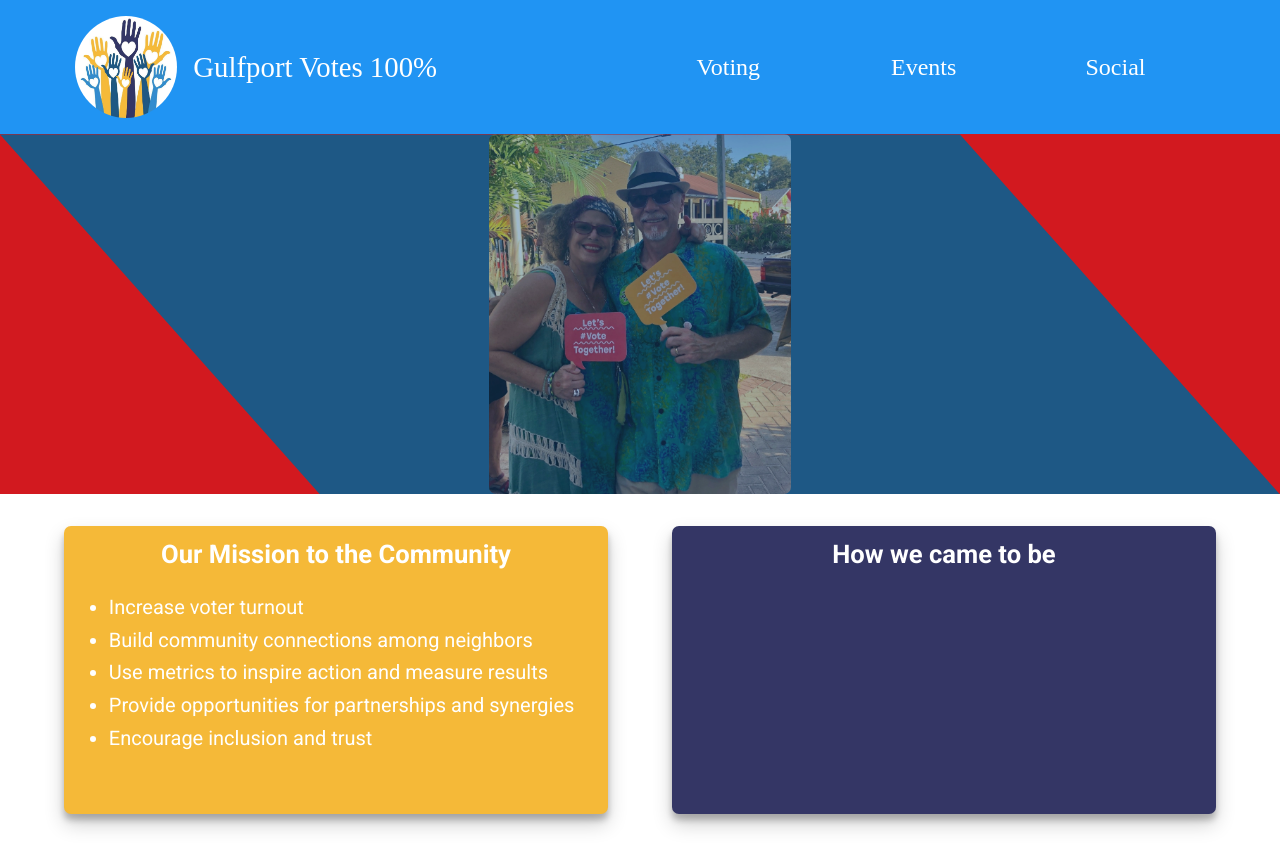
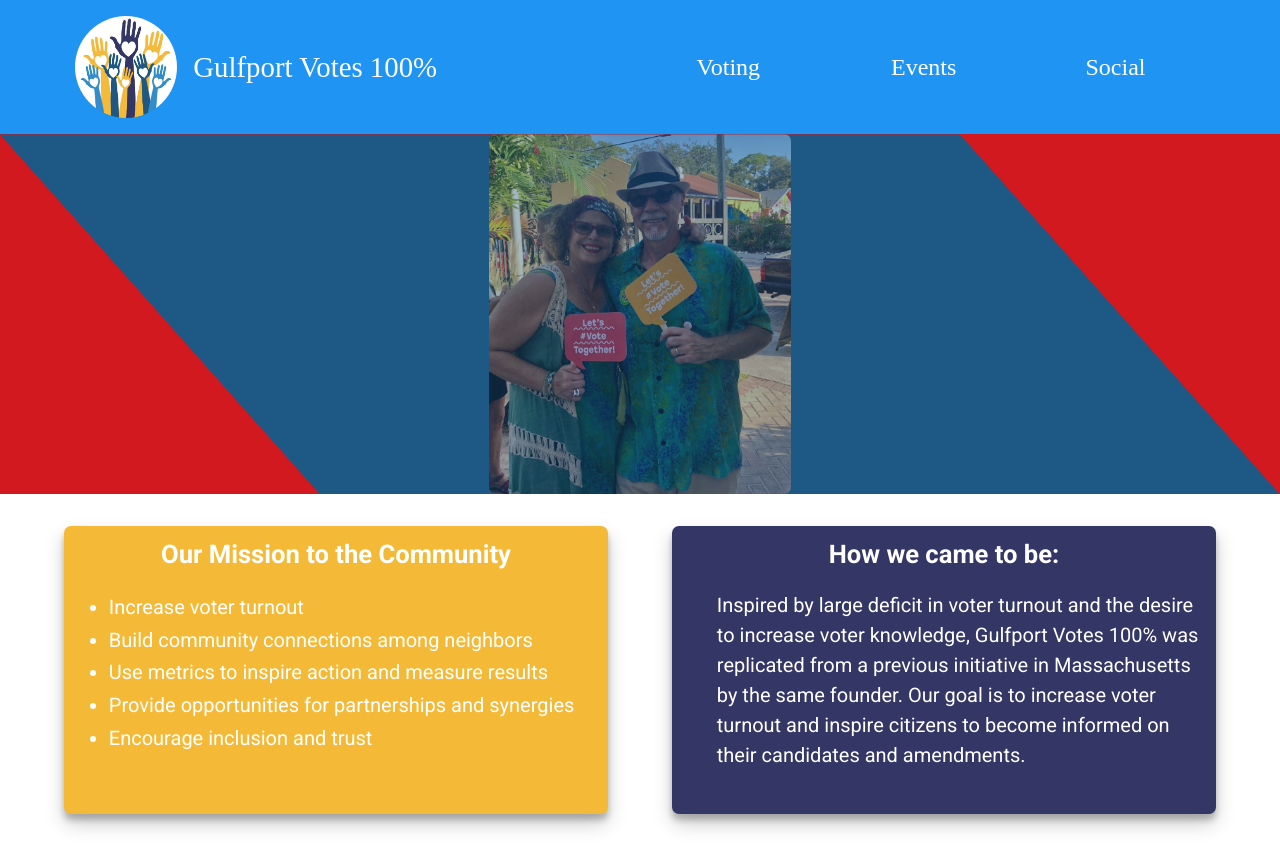
Before and after one commit to la-flor/GulfportVotes100, a React (Create React App) app in the folder client/: page / in a window 1280 px wide. Built offline with nearby package versions, Linux system fonts and the light colour scheme; a web font is replaced by a local one.

Commit message:
Updates to How We Came to Be, readme live site, and hard coded calendar events page

```diff
--- a/client/src/components/Calendar/Events.js
+++ b/client/src/components/Calendar/Events.js
@@ -7,40 +7,24 @@ const Events = () => {
 		<div className='Events'>
 			<div className='Events__List'>
 				<EventItem
-					title='ComeUnity Celebration'
+					title='Nov 3rd: ComeUnity Celebration'
 					description='Shake off the election stress and have some fun with your neighbors and friends'
 				/>
 				<EventItem
-					title='ComeUnity Celebration'
-					description='Shake off the election stress and have some fun with your neighbors and friends'
+					title='Oct 24th: Drive in Movie Night'
+					description='Join us in watching "All In: The Fight for Democracy", a riveting examination of voter suppression in the United States'
 				/>
 				<EventItem
-					title='ComeUnity Celebration'
-					description='Shake off the election stress and have some fun with your neighbors and friends'
+					title='Oct 22nd: National Voter Registration Day'
+					description='If you have not registered yet, today is the day!'
 				/>
 				<EventItem
-					title='ComeUnity Celebration'
-					description='Shake off the election stress and have some fun with your neighbors and friends'
+					title='Oct 9th: Porch Party'
+					description='A free, family-friendly outdoor party celebrating Volunteers and Voting.'
 				/>
 				<EventItem
-					title='ComeUnity Celebration'
-					description='Shake off the election stress and have some fun with your neighbors and friends'
-				/>
-				<EventItem
-					title='ComeUnity Celebration'
-					description='Shake off the election stress and have some fun with your neighbors and friends'
-				/>
-				<EventItem
-					title='ComeUnity Celebration'
-					description='Shake off the election stress and have some fun with your neighbors and friends'
-				/>
-				<EventItem
-					title='ComeUnity Celebration'
-					description='Shake off the election stress and have some fun with your neighbors and friends'
-				/>
-				<EventItem
-					title='ComeUnity Celebration'
-					description='Shake off the election stress and have some fun with your neighbors and friends'
+					title='Oct 6th: Florida Registration Day'
+					description="Florida's official registration day. Don't delay! Register today!"
 				/>
 			</div>
 			<div className='Events__Calendar'>
--- a/client/src/components/Landing/Landing.js
+++ b/client/src/components/Landing/Landing.js
@@ -19,7 +19,11 @@ const Landing = () => {
 					</ul>
 				</div>
 				<div className='Landing__Founder'>
-					<h5>How we came to be</h5>
+					<h5>How we came to be:</h5>
+					<h4>Inspired by large deficit in voter turnout and the desire to increase
+                        voter knowledge, Gulfport Votes 100% was replicated from a previous initiative
+                        in Massachusetts by the same founder.  Our goal is to increase voter turnout
+                        and inspire citizens to become informed on their candidates and amendments.</h4>
 				</div>
 			</div>
 		</div>
--- a/client/src/components/Landing/Landing.scss
+++ b/client/src/components/Landing/Landing.scss
@@ -24,6 +24,11 @@
 			text-align: center;
 			font-weight: bold;
 			font-size: clamp(1rem, 2vw, 1.75rem);
+		}
+		h4 {
+			font-size: clamp(1rem, 2vw, 1.25rem);
+			margin: 1.4rem 0 0 1.8rem;
+			line-height: 1.5;
 		}
 		ul {
 			list-style: outside;
```
Also changed, not shown: 1 other file (tests, documents, lock files or other folders).
